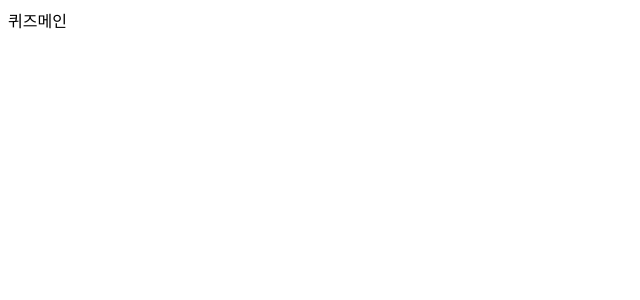
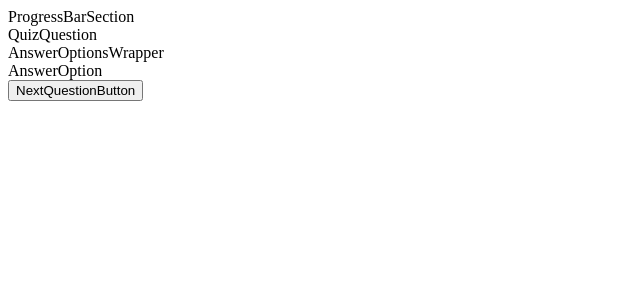
Before and after one commit to SMJ426/Wedding-quiz, a Next.js app: page /quiz/main in a window 1280 px wide. Shown: the top 300 px of the page, without its empty margins (0-640 px from the left). Built offline with nearby package versions, Linux system fonts and the light colour scheme.

Commit message:
feat(quiz-main): 퀴즈 메인 기본 컴포넌트 세팅

```diff
--- /dev/null
+++ b/src/app.feature/quiz/AnswerOption.tsx
@@ -0,0 +1,10 @@
+import React from 'react';
+import styled from 'styled-components';
+
+const AnswerOption: React.FC = ({}) => {
+  return <StyledWrapper>AnswerOption</StyledWrapper>;
+};
+
+export default AnswerOption;
+
+const StyledWrapper = styled.div``;
--- /dev/null
+++ b/src/app.feature/quiz/AnswerOptionsWrapper.tsx
@@ -0,0 +1,16 @@
+import React from 'react';
+import styled from 'styled-components';
+import AnswerOption from './AnswerOption';
+
+const AnswerOptionsWrapper: React.FC = ({}) => {
+  return (
+    <StyledWrapper>
+      AnswerOptionsWrapper
+      <AnswerOption />
+    </StyledWrapper>
+  );
+};
+
+export default AnswerOptionsWrapper;
+
+const StyledWrapper = styled.div``;
--- /dev/null
+++ b/src/app.feature/quiz/NextQuestionButton.tsx
@@ -0,0 +1,10 @@
+import React from 'react';
+import styled from 'styled-components';
+
+const NextQuestionButton: React.FC = ({}) => {
+  return <StyledWrapper>NextQuestionButton</StyledWrapper>;
+};
+
+export default NextQuestionButton;
+
+const StyledWrapper = styled.button``;
--- /dev/null
+++ b/src/app.feature/quiz/ProgressBarSection.tsx
@@ -0,0 +1,10 @@
+import React from 'react';
+import styled from 'styled-components';
+
+const ProgressBarSection: React.FC = ({}) => {
+  return <StyledWrapper>ProgressBarSection</StyledWrapper>;
+};
+
+export default ProgressBarSection;
+
+const StyledWrapper = styled.div``;
--- /dev/null
+++ b/src/app.feature/quiz/QuizQuestion.tsx
@@ -0,0 +1,10 @@
+import React from 'react';
+import styled from 'styled-components';
+
+const QuizQuestion: React.FC = ({}) => {
+  return <StyledWrapper>QuizQuestion</StyledWrapper>;
+};
+
+export default QuizQuestion;
+
+const StyledWrapper = styled.div``;
--- a/src/pages/quiz/main.tsx
+++ b/src/pages/quiz/main.tsx
@@ -1,8 +1,19 @@
 import React from 'react';
 import styled from 'styled-components';
+import ProgressBarSection from '../../app.feature/quiz/ProgressBarSection';
+import QuizQuestion from '../../app.feature/quiz/QuizQuestion';
+import AnswerOptionsWrapper from '../../app.feature/quiz/AnswerOptionsWrapper';
+import NextQuestionButton from '../../app.feature/quiz/NextQuestionButton';
 
-const ScreenQuizMain: React.FC = ({}) => {
-  return <StyledWrapper>퀴즈메인</StyledWrapper>;
+const ScreenQuizMain: React.FC = () => {
+  return (
+    <StyledWrapper>
+      <ProgressBarSection />
+      <QuizQuestion />
+      <AnswerOptionsWrapper />
+      <NextQuestionButton />
+    </StyledWrapper>
+  );
 };
 
 export default ScreenQuizMain;
```
